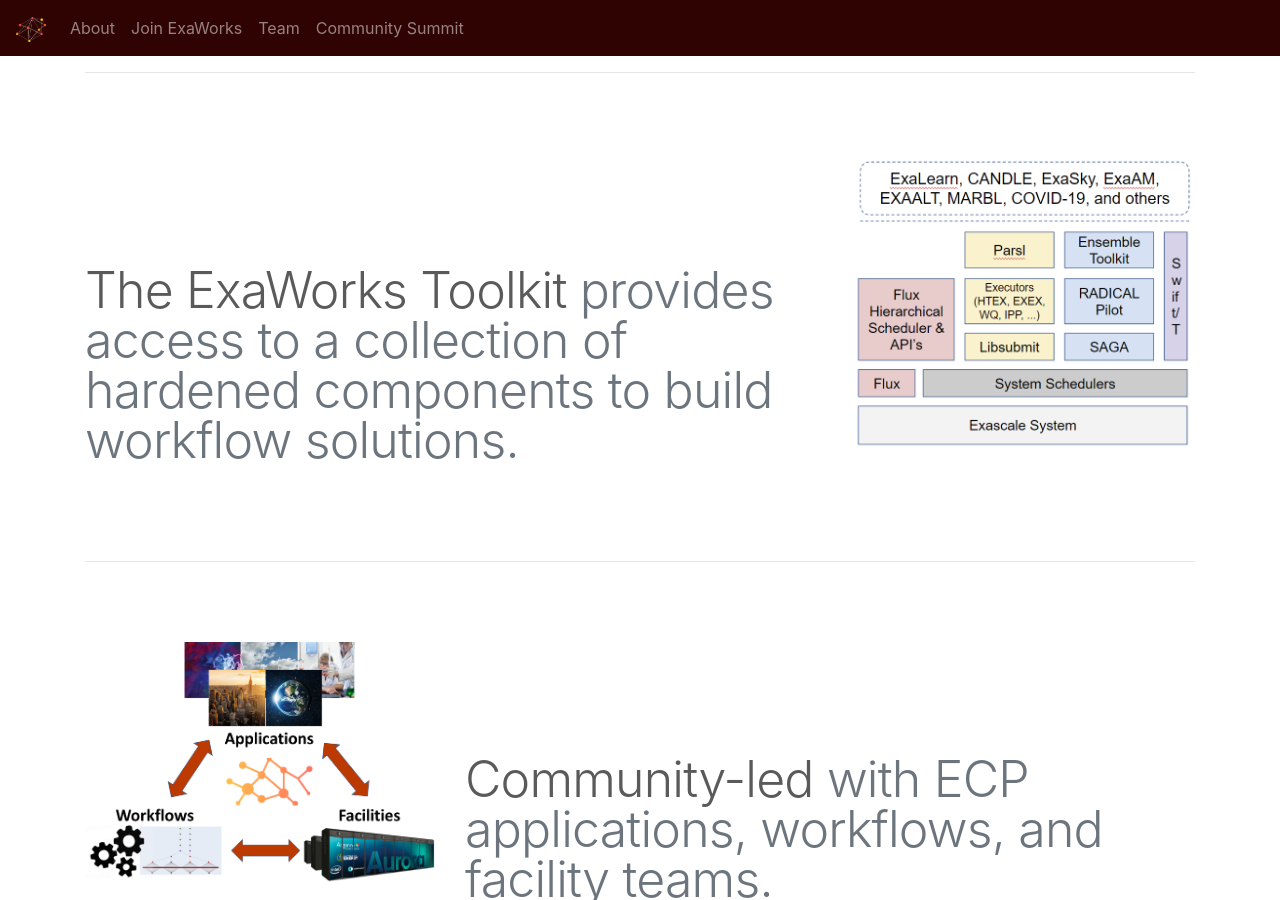
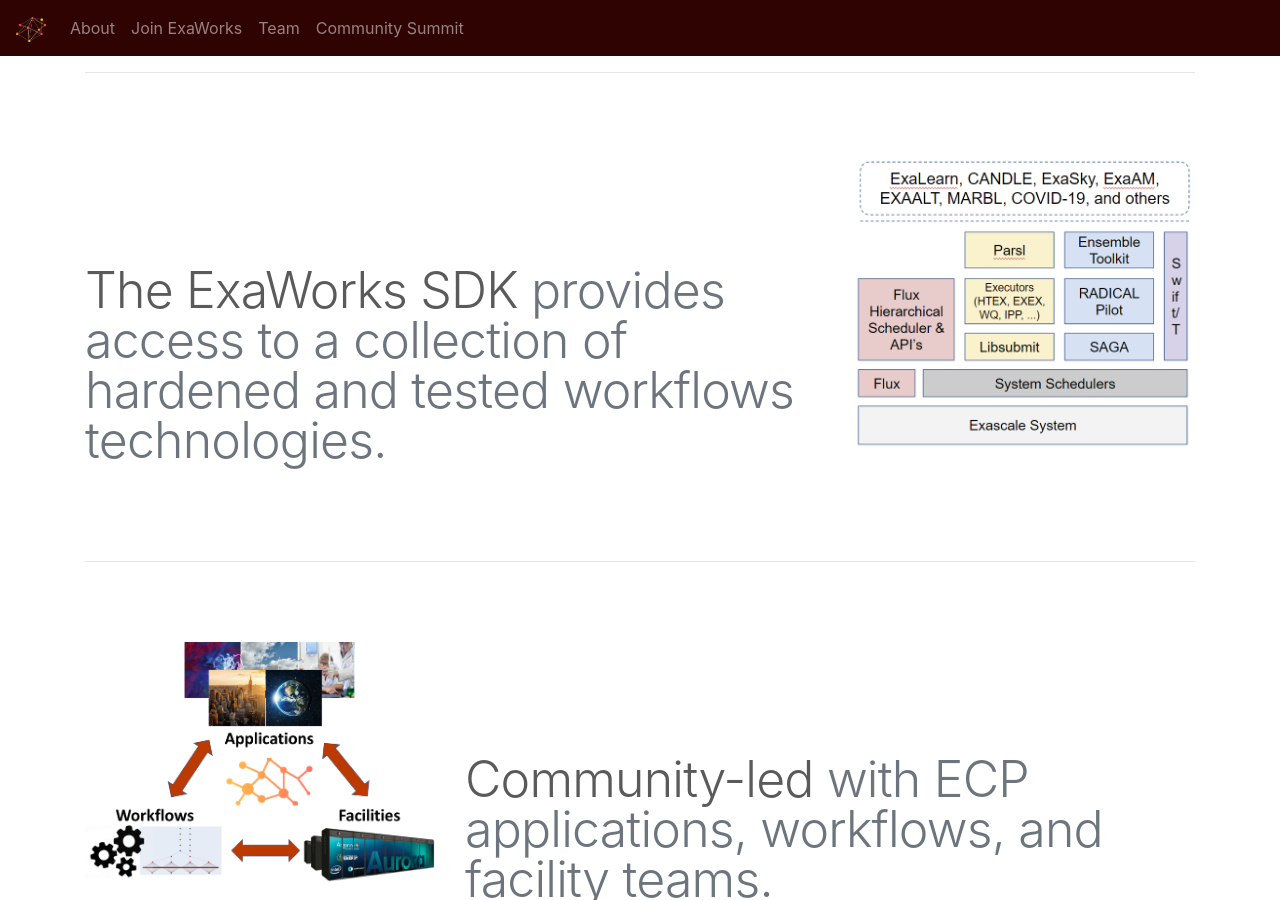
Before and after one commit to ExaWorks/exaworks.github.io, a Jekyll site: the page built from index.html, in a window 1280 px wide and 900 px high, scrolled down 876 px. Built offline with Jekyll 4.4.1, drawn with Linux system fonts in a browser that asks for light colours.

Commit message:
Update index.html

```diff
--- a/index.html
+++ b/index.html
@@ -38,9 +38,9 @@
 
         <div class="row featurette">
           <div class="col-md-8">
-            <h3 class="featurette-heading">The ExaWorks Toolkit
+            <h3 class="featurette-heading">The ExaWorks SDK
 						<span class="text-muted">provides access to a collection of
-						hardened components to build workflow solutions.</span>
+						hardened and tested workflows technologies.</span>
 						</h3>
             <p class="lead"></p>
           </div>
```
